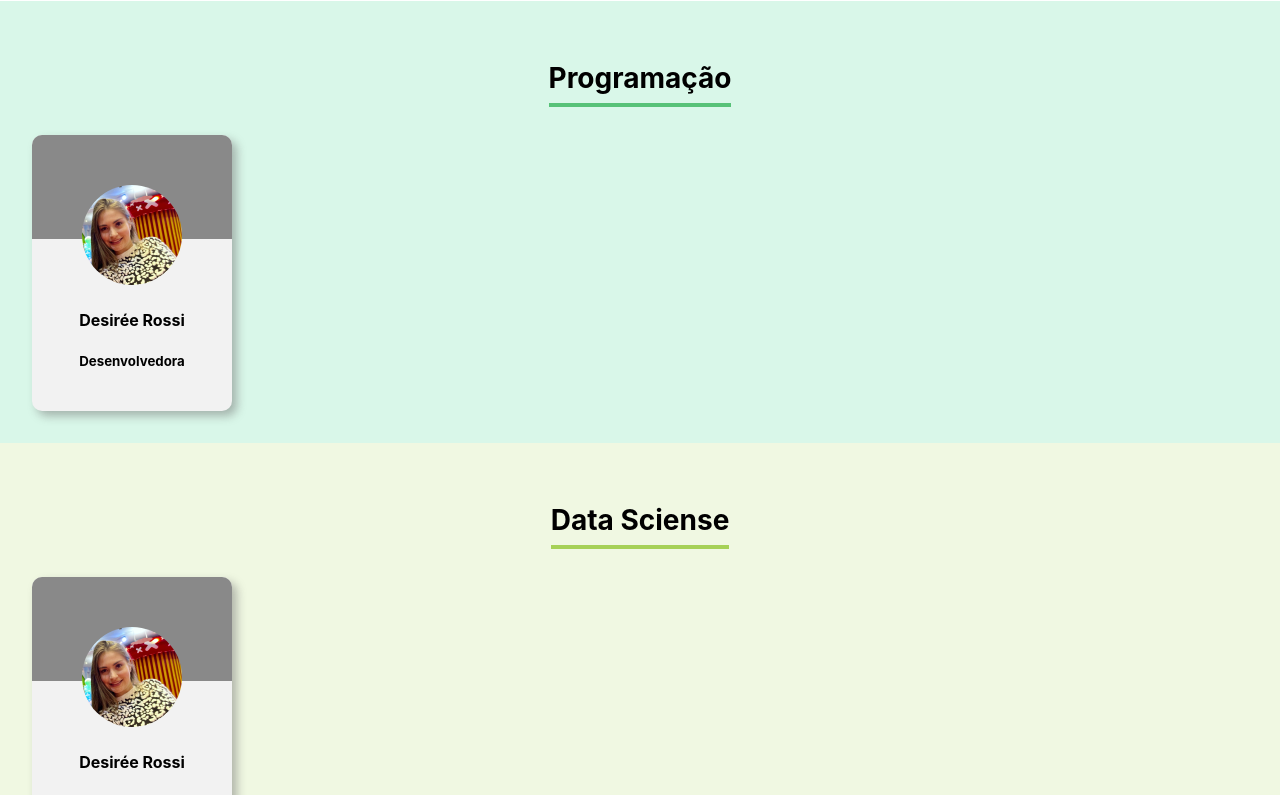
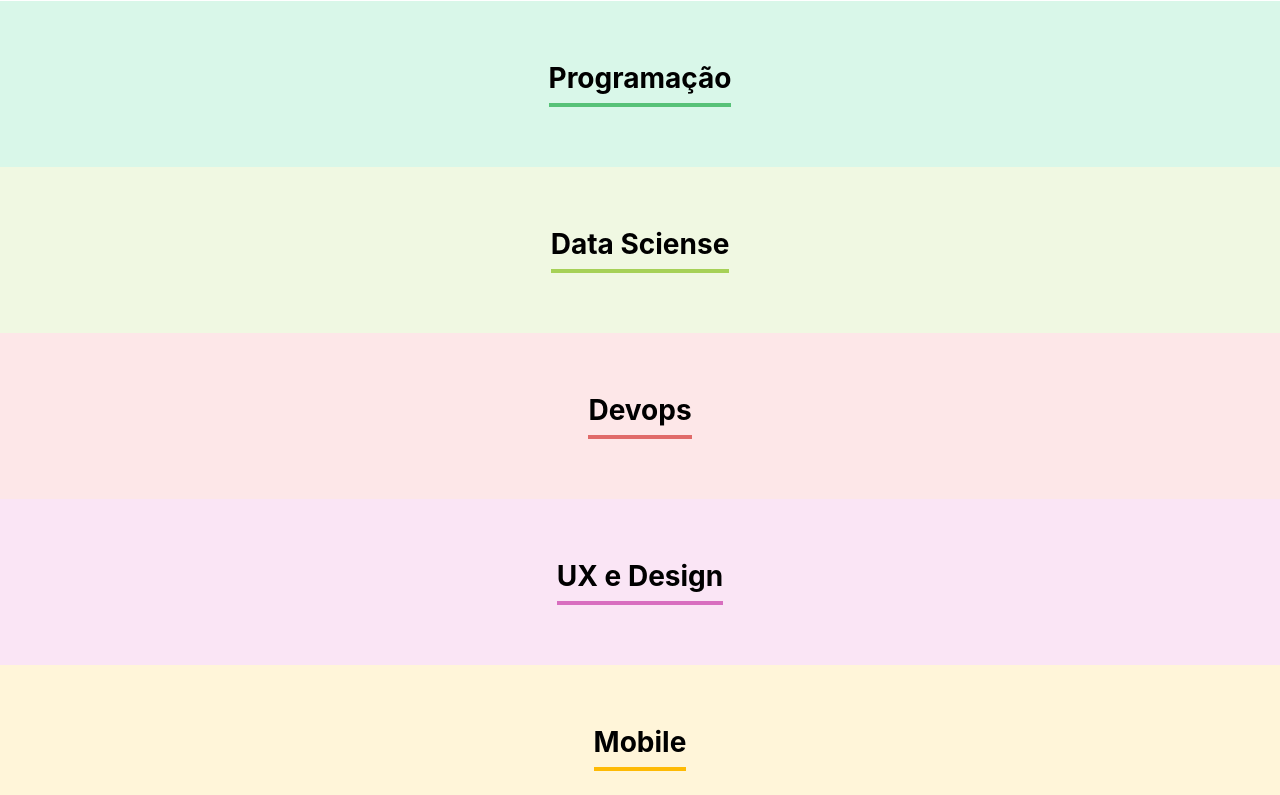
Before and after one commit to desireebarretti/organo, a React (Create React App) app: page / in a window 1280 px wide. Shown: the part 1260-2055 px from the top of the page. Built offline with nearby package versions, Linux system fonts and the light colour scheme.

Commit message:
Ajeitando o cabecalho e rodapes

```diff
--- a/src/App.jsx
+++ b/src/App.jsx
@@ -55,7 +55,9 @@ export default function App() {
         <Time key={time.times}
           nome={time.nome}
           corPrimaria={time.corPrimaria}
-          corSecundaria={time.corSecundaria} />)}
+          corSecundaria={time.corSecundaria}
+          colaboradores={colaboradores}
+        />)}
     </div>
   );
 }
--- a/src/componentes/Colaborador/Colaborador.css
+++ b/src/componentes/Colaborador/Colaborador.css
@@ -1,3 +1,8 @@
+.section-colaboradores {
+    display: flex;
+    justify-content: center;
+}
+
 .div-img {
     border-radius: 50%;
     width: 100px;
--- a/src/componentes/Colaborador/Colaborador.jsx
+++ b/src/componentes/Colaborador/Colaborador.jsx
@@ -26,17 +26,19 @@ const Colaborador = (props) => {
     ]
 
     return (
+        <section className='section-colaboradores'>
             <div className='colaboradores'>
                 <div className='cabecalho' style={{
                     // backgroundColor: props.corPrimaria
                 }}>
-                <img src='../imagens/eu.jpeg' alt='Imagem do colaborador'className='div-img'></img>
+                    <img src='../imagens/eu.jpeg' alt='Imagem do colaborador' className='div-img'></img>
                 </div>
                 <div className='rodape'>
                     <h4>Desirée Rossi{props.nomeColaborador}</h4>
                     <h5>Desenvolvedora{props.cargoColaborador}</h5>
                 </div>
             </div>
+        </section>
     )
 }
 
--- a/src/componentes/Time/Time.jsx
+++ b/src/componentes/Time/Time.jsx
@@ -15,8 +15,6 @@ const Time = (props) => {
                 {props.nome}
             </h3>
 
-            <Colaborador />
-
         </section>
     )
 }
```
Lines whose indentation alone changed are shown as unchanged.
